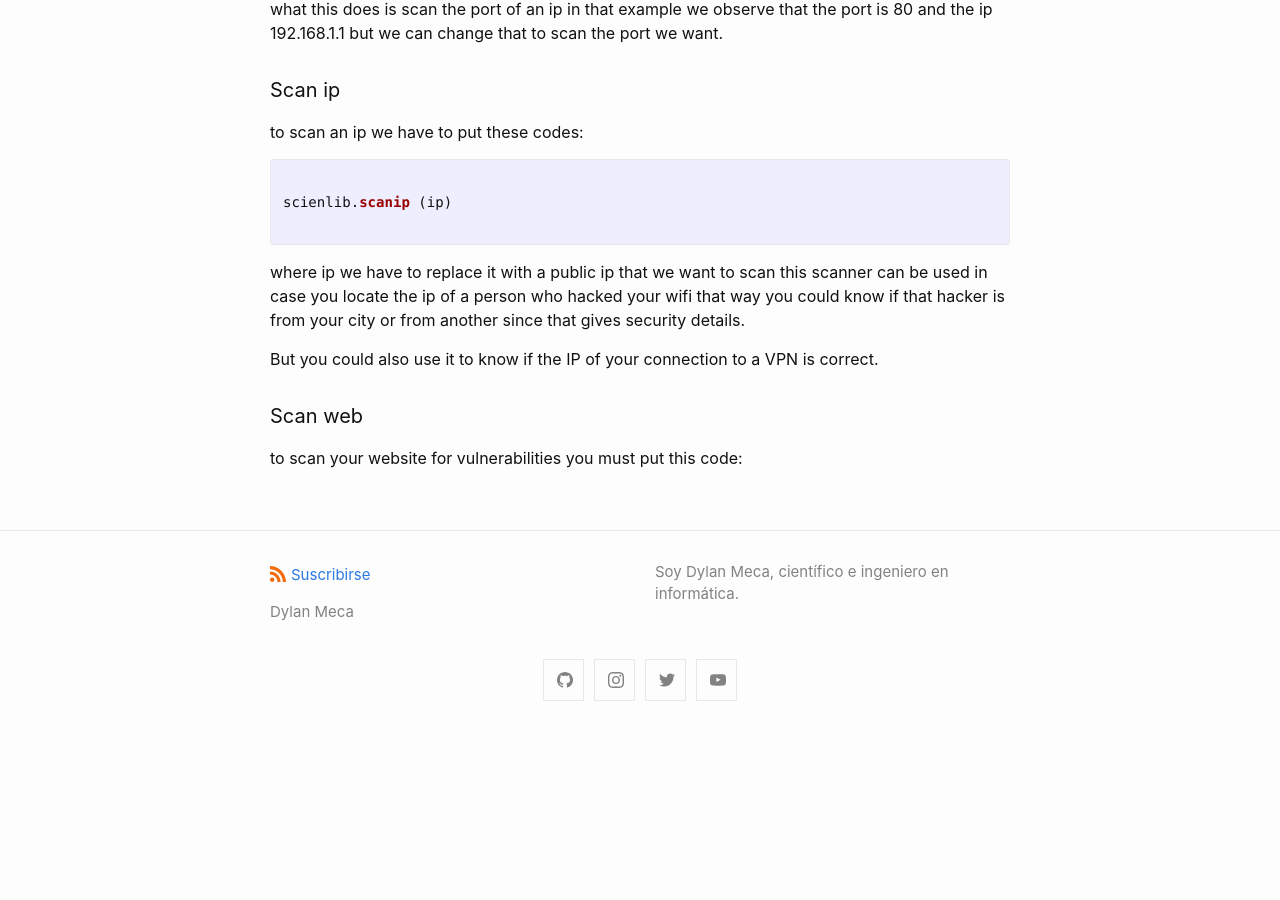
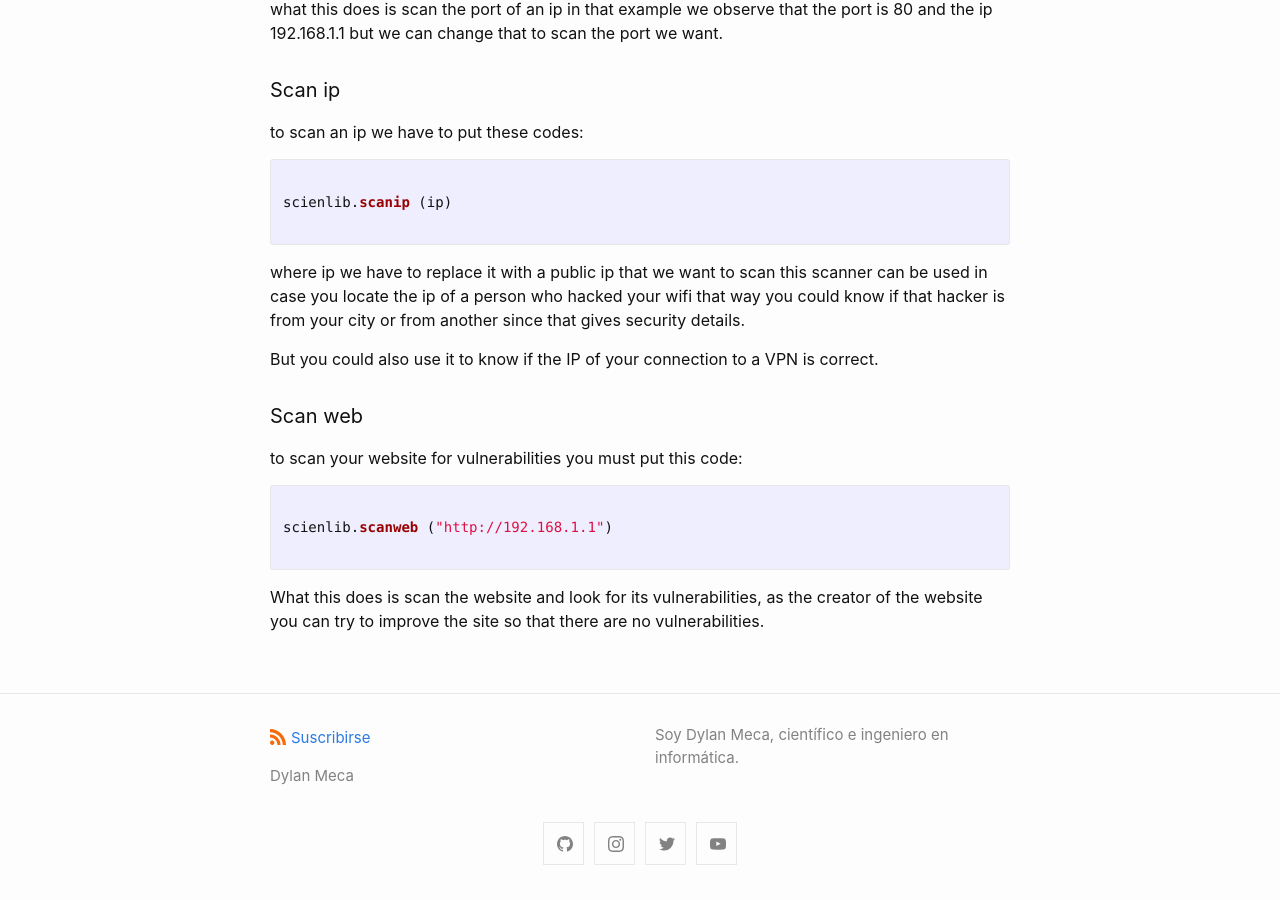
Before and after one commit to dylanmeca/dylanmeca.github.io, a Jekyll site: the page built from _posts/2021-04-28-scienlib-documentation.md, in a window 1280 px wide and 900 px high, scrolled down 3143 px. Built offline with Jekyll 4.4.1, drawn with Linux system fonts in a browser that asks for light colours; a script that is not in the unit is left out; comment, search, counter and statistics services are not loaded; before the commit the page ends 3879 px from its top, so only the background shows below that.

Commit message:
Update 2021-04-28-scienlib-documentation.md

````diff
--- a/_posts/2021-04-28-scienlib-documentation.md
+++ b/_posts/2021-04-28-scienlib-documentation.md
@@ -150,3 +150,11 @@ But you could also use it to know if the IP of your connection to a VPN is corre
 #### Scan web
 
 to scan your website for vulnerabilities you must put this code:
+
+```python
+
+scienlib.scanweb ("http://192.168.1.1")
+
+```
+
+What this does is scan the website and look for its vulnerabilities, as the creator of the website you can try to improve the site so that there are no vulnerabilities.
````
